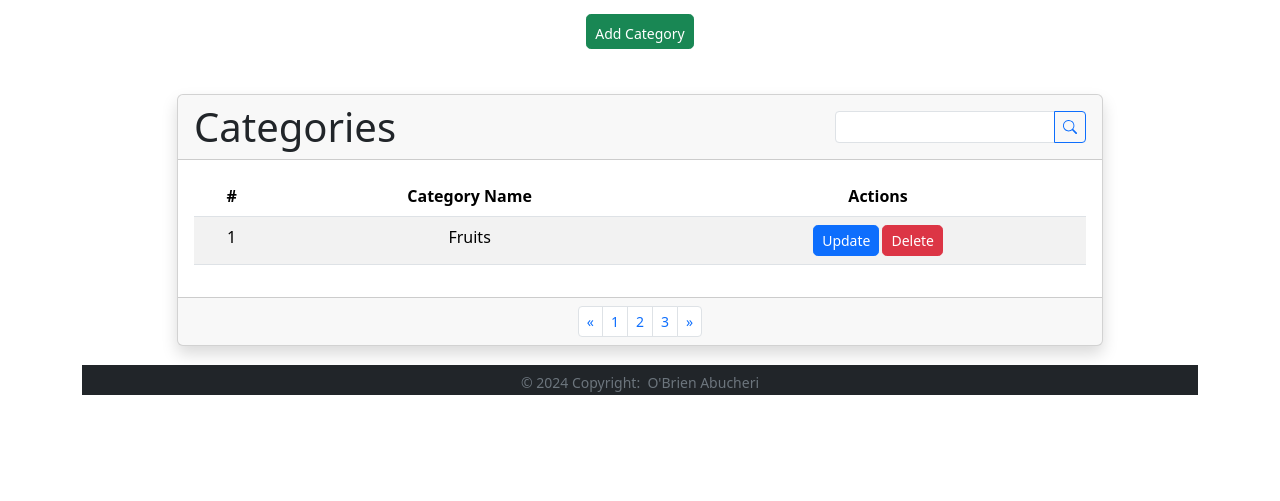
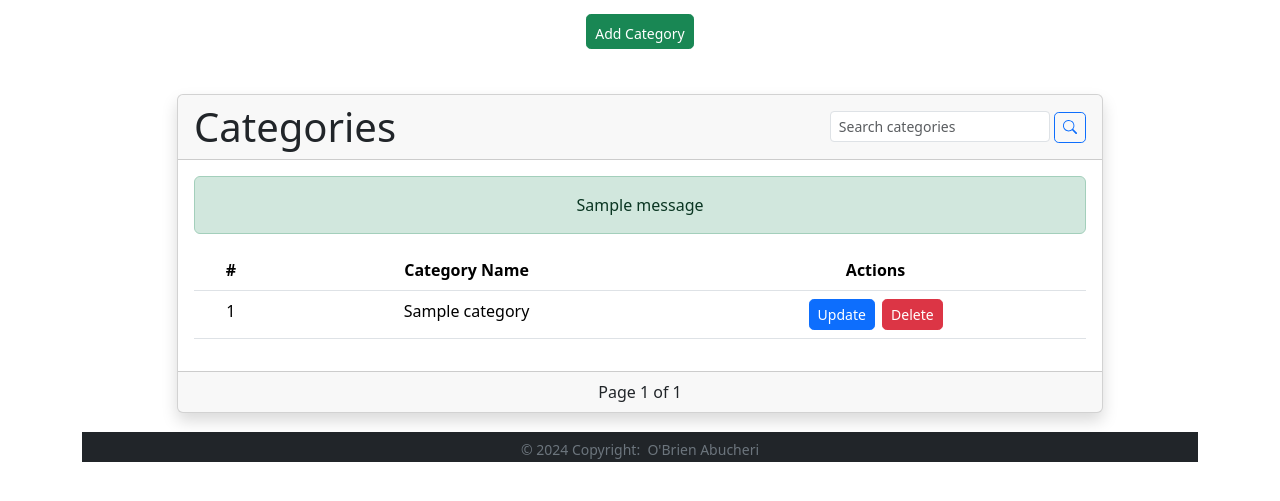
Before and after one commit to Abucheri/InventorFlow_v0.0.1, a Flask app: page /categories in a window 1280 px wide. Shown: the part 72-573 px from the top of the page. Run offline with Flask 3, Linux system fonts and the light colour scheme; tables that the repository leaves empty or names only in its code hold one stand-in row (values such as "Sample post"); one stand-in notice (Sample message) is shown; some libraries are stand-ins or nearby versions.

Commit message:
edited for categories

```diff
--- a/app.py
+++ b/app.py
@@ -32,17 +32,39 @@ mysql = MySQL(app)
 @app.route('/home', methods=['GET'], strict_slashes=False)
 def home():
     """
-    Main products management page.
+    Main homepage/landing page.
     """
     return render_template('home.html')
 
-
-@app.route('/categories', methods=['GET', 'POST'], strict_slashes=False)
+# CRUD operations
+# =======categories=======
+@app.route('/categories', methods=['GET'], strict_slashes=False)
 def categories():
     """
     Categories management page.
     """
-    return render_template('category.html')
+    page = request.args.get('page', 1, type=int)
+    per_page = 10
+    search_query = request.args.get('search', '')
+
+    cursor = mysql.connection.cursor()
+
+    if search_query:
+        search_sql = "SELECT * FROM categories WHERE name LIKE %s ORDER BY name ASC"
+        cursor.execute(search_sql, ('%' + search_query + '%',))
+    else:
+        search_sql = "SELECT * FROM categories ORDER BY name ASC"
+        cursor.execute(search_sql)
+
+    categories = cursor.fetchall()
+    cursor.close()
+
+    # Paginate the results manually
+    total = len(categories)
+    categories = categories[(page - 1) * per_page:page * per_page]
+    pagination = Pagination(page=page, per_page=per_page, total=total, items=categories)
+
+    return render_template('category.html', categories=pagination)
 
 
 @app.route('/suppliers', methods=['GET', 'POST'], strict_slashes=False)
--- a/templates/category.html
+++ b/templates/category.html
@@ -5,19 +5,40 @@
 {% endblock title %}
 
 {% block content %}
-    <div class="text-center" style="margin-top: 70px;"><button class="btn btn-success btn-sm" id="modal" type="button" style="padding-top: 8px;" data-bs-target="#category_modal" data-bs-toggle="modal">Add Category</button></div>
+    <div class="text-center" style="margin-top: 70px;">
+        <button class="btn btn-success btn-sm" id="modal" type="button" style="padding-top: 8px;" data-bs-target="#category_modal" data-bs-toggle="modal">Add Category</button>
+    </div>
     <div style="margin-top: 45px;">
             <div class="row justify-content-center">
                 <div class="col-xl-10 col-xxl-9">
                     <div class="card shadow">
                         <div class="card-header d-flex flex-wrap justify-content-center align-items-center justify-content-sm-between gap-3">
                             <h5 class="display-6 text-nowrap text-capitalize mb-0">Categories</h5>
-                            <div class="input-group input-group-sm w-auto"><input class="form-control form-control-sm" type="text"><button class="btn btn-outline-primary btn-sm" type="button"><svg xmlns="http://www.w3.org/2000/svg" width="1em" height="1em" fill="currentColor" viewBox="0 0 16 16" class="bi bi-search mb-1">
-                                        <path d="M11.742 10.344a6.5 6.5 0 1 0-1.397 1.398h-.001c.03.04.062.078.098.115l3.85 3.85a1 1 0 0 0 1.415-1.414l-3.85-3.85a1.007 1.007 0 0 0-.115-.1zM12 6.5a5.5 5.5 0 1 1-11 0 5.5 5.5 0 0 1 11 0"></path>
-                                    </svg></button></div>
+                                <div class="input-group input-group-sm w-auto">
+                                    <form method="GET" action="{{ url_for('categories') }}">
+                                        <label>
+                                            <input class="form-control form-control-sm" type="text" name="search" placeholder="Search categories" value="{{ request.args.get('search', '') }}">
+                                        </label>
+                                        <button class="btn btn-outline-primary btn-sm" type="submit">
+                                            <svg xmlns="http://www.w3.org/2000/svg" width="1em" height="1em" fill="currentColor" viewBox="0 0 16 16" class="bi bi-search mb-1">
+                                                <path d="M11.742 10.344a6.5 6.5 0 1 0-1.397 1.398h-.001c.03.04.062.078.098.115l3.85 3.85a1 1 0 0 0 1.415-1.414l-3.85-3.85a1.007 1.007 0 0 0-.115-.1zM12 6.5a5.5 5.5 0 1 1-11 0 5.5 5.5 0 0 1 11 0"></path>
+                                            </svg>
+                                        </button>
+                                    </form>
+                                </div>
+
                         </div>
                         <div class="card-body text-center">
                             <div class="table-responsive">
+                                {% with messages = get_flashed_messages(with_categories=true) %}
+                                    {% if messages %}
+                                        {% for category, message in messages %}
+                                            <div class="alert alert-{{ category }}">
+                                                {{ message }}
+                                            </div>
+                                        {% endfor %}
+                                    {% endif %}
+                                {% endwith %}
                                 <table class="table table-striped table-hover">
                                     <thead>
                                         <tr>
@@ -27,32 +48,57 @@
                                         </tr>
                                     </thead>
                                     <tbody>
+                                    <tr>
+
+                                    </tr>
+                                    {% for category in categories.items %}
                                         <tr>
-                                            <td class="text-truncate" style="max-width: 200px;">1</td>
-                                            <td class="text-truncate" style="max-width: 200px;">Fruits</td>
-                                            <td class="text-center">
-                                                <div><button class="btn btn-primary btn-sm" type="button" data-bs-target="#category_update_modal" data-bs-toggle="modal">Update</button><button class="btn btn-danger btn-sm" type="button" style="margin-left: 3px;" data-bs-target="#category_delete_modal" data-bs-toggle="modal">Delete</button></div>
+                                            <td class="text-truncate" style="max-width: 200px;">{{ loop.index + (categories.page - 1) * categories.per_page }}</td>
+                                            <td class="text-truncate" style="max-width: 200px;">{{ category[1] }}</td>
+                                            <td>
+                                                <button onclick="href='/edit_category/{{ category[0] }}'" class="btn btn-primary btn-sm" type="button" data-bs-target="#category_update_modal{{ category[0] }}" data-bs-toggle="modal">Update</button>
+                                                <button onclick="location.href='/delete_category/{{ category[0] }}'" class="btn btn-danger btn-sm" type="button" style="margin-left: 3px;">Delete</button>
                                             </td>
                                         </tr>
+                                        <div class="modal fade" role="dialog" tabindex="-1" id="category_update_modal{{ category[0] }}">
+                                            <div class="modal-dialog modal-lg" role="document">
+                                                <div class="modal-content">
+                                                    <div class="modal-header">
+                                                        <h4 class="modal-title">Update Category [{{ category[1] }} -
+                                                            {{ category[0] }}]</h4><button class="btn-close" type="button" aria-label="Close" data-bs-dismiss="modal"></button>
+                                                    </div>
+                                                    <div class="modal-body">
+                                                        <form class="row g-3" action="/edit_category/{{ category[0] }}" method="POST">
+                                                            <div class="col-12"><label class="form-label" for="category_id">Category ID</label><label>
+                                                                <input class="form-control form-control-sm" type="text" name="category_id" placeholder="Category ID" value="{{ category[0] }}" readonly="">
+                                                            </label></div>
+                                                            <div class="col-12"><label class="form-label" for="category_name">Category Name</label><label>
+                                                                <input class="form-control form-control-sm" type="text" name="category_name" value="{{ category[1] }}" placeholder="Category Name" required="">
+                                                            </label></div>
+                                                        </form>
+                                                    </div>
+                                                    <div class="modal-footer"><button class="btn btn-light btn-sm" type="button" data-bs-dismiss="modal">Close</button><input class="btn btn-sm btn-success" type="submit" name="save" value="Update"></div>
+                                                </div>
+                                            </div>
+                                        </div>
+                                    {% endfor %}
                                     </tbody>
                                 </table>
                             </div>
                         </div>
-                        <div class="card-footer">
-                            <nav>
-                                <ul class="pagination pagination-sm mb-0 justify-content-center">
-                                    <li class="page-item"><a class="page-link" aria-label="Previous" href="#"><span aria-hidden="true">«</span></a></li>
-                                    <li class="page-item"><a class="page-link" href="#">1</a></li>
-                                    <li class="page-item"><a class="page-link" href="#">2</a></li>
-                                    <li class="page-item"><a class="page-link" href="#">3</a></li>
-                                    <li class="page-item"><a class="page-link" aria-label="Next" href="#"><span aria-hidden="true">»</span></a></li>
-                                </ul>
-                            </nav>
+                        <div class="card-footer text-center">
+                            {% if categories.has_prev %}
+                                <a href="{{ url_for('categories', page=categories.prev_num, search=request.args.get('search')) }}">Previous</a>
+                            {% endif %}
+                            <span>Page {{ categories.page }} of {{ categories.pages }}</span>
+                            {% if categories.has_next %}
+                                <a href="{{ url_for('categories', page=categories.next_num, search=request.args.get('search')) }}">Next</a>
+                            {% endif %}
                         </div>
                     </div>
                 </div>
             </div>
-        </div>
+    </div>
 {% endblock content %}
 
 {% block modals %}
@@ -63,27 +109,19 @@
                     <h4 class="modal-title">Create Category</h4><button class="btn-close" type="button" aria-label="Close" data-bs-dismiss="modal"></button>
                 </div>
                 <div class="modal-body">
-                    <form class="row g-3">
-                        <div class="col-12"><label class="form-label" for="category_name">Category Name</label><input class="form-control form-control-sm" type="text" name="category_name" placeholder="Category Name" required=""></div>
+                    <form class="row g-3" method="POST" action="/add_categories">
+                        <div class="col-12">
+                            <label class="form-label" for="category_name">Category Name</label>
+                            <label>
+                                <input class="form-control form-control-sm" type="text" name="category_name" placeholder="Category Name" required="">
+                            </label>
+                        </div>
+                        <input class="btn btn-sm btn-primary" type="submit" name="save" value="Save">
                     </form>
                 </div>
-                <div class="modal-footer"><button class="btn btn-light btn-sm" type="button" data-bs-dismiss="modal">Close</button><input class="btn btn-sm btn-primary" type="submit" name="save" value="Save"></div>
-            </div>
-        </div>
-    </div>
-    <div class="modal fade" role="dialog" tabindex="-1" id="category_update_modal">
-        <div class="modal-dialog modal-lg" role="document">
-            <div class="modal-content">
-                <div class="modal-header">
-                    <h4 class="modal-title">Update Category [category_name - category_id]</h4><button class="btn-close" type="button" aria-label="Close" data-bs-dismiss="modal"></button>
+                <div class="modal-footer">
+                    <button class="btn btn-light btn-sm" type="button" data-bs-dismiss="modal">Close</button>
                 </div>
-                <div class="modal-body">
-                    <form class="row g-3">
-                        <div class="col-12"><label class="form-label" for="category_id">Category ID</label><input class="form-control form-control-sm" type="text" name="category_id" placeholder="Category ID" readonly=""></div>
-                        <div class="col-12"><label class="form-label" for="category_name">Category Name</label><input class="form-control form-control-sm" type="text" name="category_name" placeholder="Category Name" required=""></div>
-                    </form>
-                </div>
-                <div class="modal-footer"><button class="btn btn-light btn-sm" type="button" data-bs-dismiss="modal">Close</button><input class="btn btn-sm btn-success" type="submit" name="save" value="Update"></div>
             </div>
         </div>
     </div>
```
Also changed, not shown: 1 other file.
